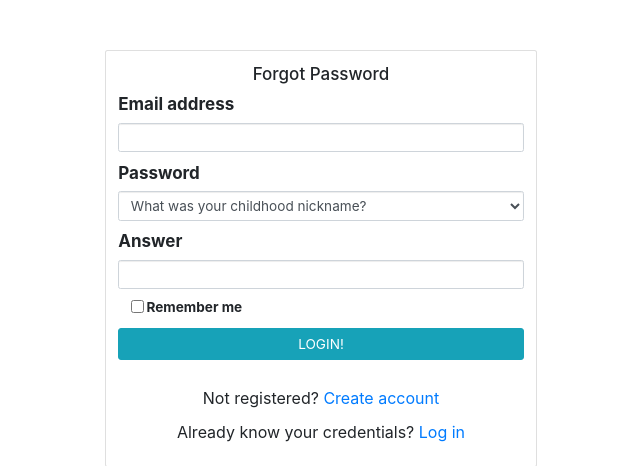
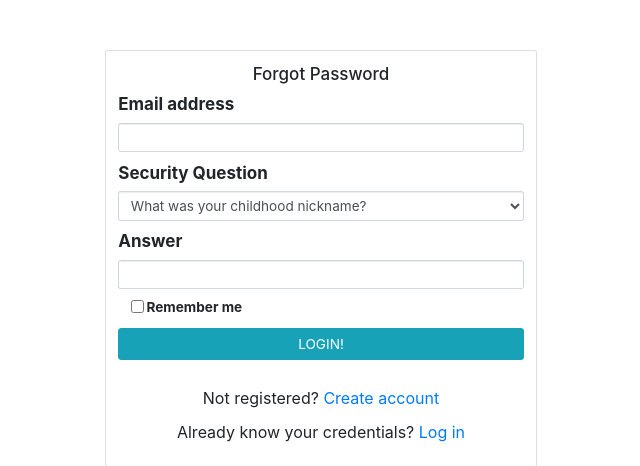
Before and after one commit to shreifelsaid/URList, a Flask app: page /forgot_login in a window 1280 px wide. Shown: the part 62-528 px from the top of the page, without its empty margins (319-959 px from the left). Run offline with Flask 2, Linux system fonts and the light colour scheme; some libraries are stand-ins or nearby versions.

Commit message:
change label

```diff
--- a/templates/forgot_login.html
+++ b/templates/forgot_login.html
@@ -29,7 +29,7 @@
                   </div>
 
                   <div class="form-label-group" style="margin-top: 2%">
-                    <label>Password</label>
+                    <label>Security Question</label>
 
                     {{ forgot_login_form.security_question(class_="form-control", style="font-size: 80%;")}}
 
```
